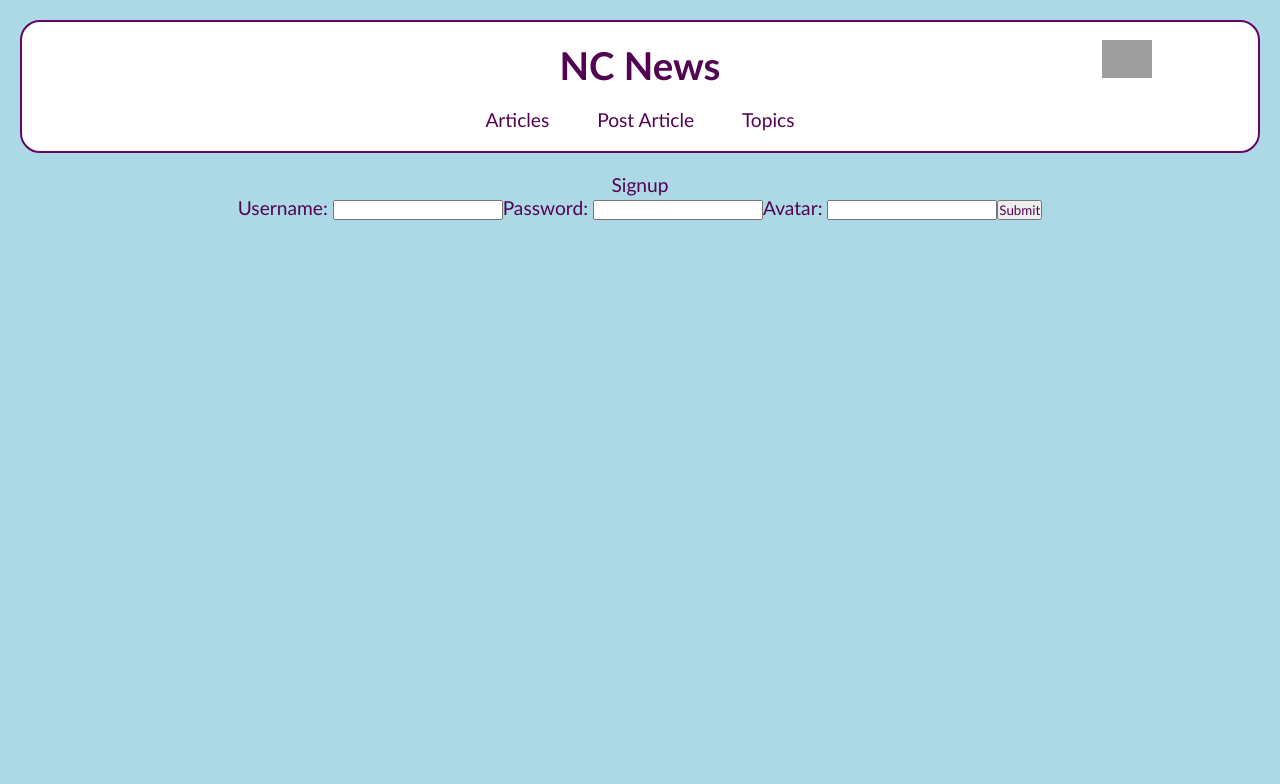
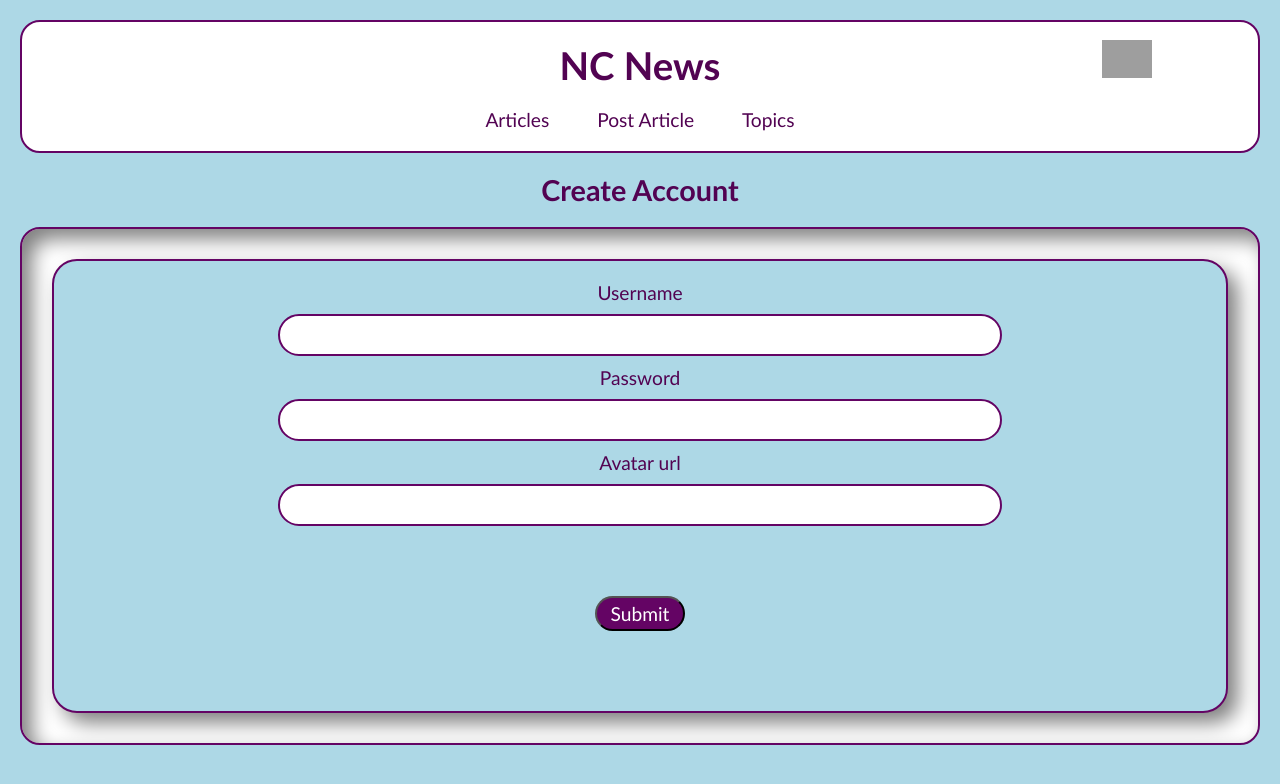
Before and after one commit to DeanTS96/api_frontend, a React (Vite) app: page /sign-up in a window 1280 px wide. Shown: the top 784 px of the page. Built offline with nearby package versions, Linux system fonts and the light colour scheme; grey boxes are pictures that could not be loaded.

Commit message:
styled posting comment

```diff
--- a/src/App.css
+++ b/src/App.css
@@ -244,6 +244,71 @@ h1 {
   font-size: 1.2em;
 }
 
+.page-title{
+  font-size: 1.5em;
+  font-weight: 900;
+}
+
+.post-comment-form{
+  padding: 20px;
+  margin-top: 60px
+}
+
+.post-comment-main-container{
+  display: flex;
+  margin-top: 20px;
+}
+
+.comment-img-container{
+  border: 2px solid rgb(100, 4, 100);
+  /*margin: 60px auto;
+  */
+  background-color: white;
+  border-radius: 50%;
+  height: 16vw;
+  width: 16vw;
+  max-width: 100px;
+  max-height: 100px;
+  display: flex;
+  align-items: center;
+}
+
+.comment-img{
+  width: 7.5vw;
+  height: auto;
+  max-width: 45px;
+  margin: 0 auto;
+}
+
+.inline-div{
+  display: inline-block;
+}
+
+.post-comment-label{
+  display: block;
+}
+
+.post-comment-body{
+  font-size: 0.8em;
+  margin-left: 20px;
+  height: 10vw;
+  max-height: 74px;
+  flex: 1;
+  border-radius: 30px;
+  padding: 15px;
+}
+
+.button-post-comment-submit{
+  font-size: 1em;
+  background-color: rgb(100, 4, 100);
+  color: white;
+  height: 35px;
+  width: 90px;
+  border-radius: 30px;
+  display: block;
+  margin: 20px auto;
+}
+
 @media only screen and (min-width: 560px) {
   .profile-picture{
     top: 40px
--- a/src/components/Article.jsx
+++ b/src/components/Article.jsx
@@ -44,7 +44,7 @@ function Article() {
         )
     } else {
         return (
-            <>
+            <div>
                 <p>{loadingArticles ? 'Loading...': ''}</p>
                 <div>
                     <h2>{article.title}</h2>
@@ -59,7 +59,7 @@ function Article() {
                     {user === article.author ? <DeleteArticle articleId={article.article_id}/> : ''}
                 </div>
                 <Comments articleId={articleId}/>
-            </>
+            </div>
         )
     }
 }
--- a/src/components/Comments.jsx
+++ b/src/components/Comments.jsx
@@ -50,7 +50,7 @@ function Comments({articleId}) {
             <>
                 <PostComment articleId={articleId} setIsCommentPosted={setIsCommentPosted}/>
                 {loadingComments ? 'Loading...' :
-                <ul>
+                <ul className="content">
                 {comments.map(comment => {
                     return (
                         <li key={`${comment.comment_id}`}>
--- a/src/components/PostComment.jsx
+++ b/src/components/PostComment.jsx
@@ -33,11 +33,17 @@ function PostComment({articleId, setIsCommentPosted}) {
         return (
             <>
                 {isPostingComment ? 'Loading...' :
-                <form onSubmit={handleSubmit}>
-                    <img src={user.avatar_url}/>
-                    <label htmlFor="add-comment">Add comment</label>
-                    <input id="add-comment" value={commentInput} onChange={(e) => {setCommentInput(e.target.value)}} name="add-comment"></input>
-                    <button type="submit" placeholder="add comment">submit</button>
+                <form className="post-comment-form" onSubmit={handleSubmit}>
+                    <label className="post-comment-label" htmlFor="add-comment">Add comment</label>
+                    <div className="post-comment-main-container" >
+                        <div className="inline-div">
+                            <div className="comment-img-container">
+                                <img className="comment-img" src={user.avatar_url}/>
+                            </div>
+                        </div>
+                        <textarea className="post-comment-body" id="add-comment" value={commentInput} onChange={(e) => {setCommentInput(e.target.value)}} name="add-comment" required></textarea>
+                    </div>
+                    <button className="button-post-comment-submit" type="submit" placeholder="add comment">submit</button>
                 </form>
                 }
                 <h2>{postCommentError.head}</h2>
--- a/src/components/SignIn.jsx
+++ b/src/components/SignIn.jsx
@@ -40,9 +40,9 @@ function SignIn() {
                 <div className="content">
                     <form className="content-item" onSubmit={(e)=>{handleSubmit(e)}}>
                         <label className="form-label" htmlFor="username">Username </label>
-                        <input className="form-item" id="username" name="username" value={username} onChange={(e)=>{setUsername(e.target.value)}}/>
+                        <input className="form-item" id="username" name="username" value={username} onChange={(e)=>{setUsername(e.target.value)}} required/>
                         <label className="form-label" htmlFor="password">Password </label>
-                        <input className="form-item" id="password" name="password" value={password} onChange={(e)=>{setPassword(e.target.value)}}/>
+                        <input className="form-item" id="password" name="password" value={password} onChange={(e)=>{setPassword(e.target.value)}} required/>
                         <button className="button-submit" type="submit">Sign In</button>
                     </form>
                     <h2>{signInError.head}</h2>
--- a/src/components/SignUp.jsx
+++ b/src/components/SignUp.jsx
@@ -15,16 +15,18 @@ function SignUp() {
     return (
         <>
             {isLoading ? 'Loading...' : ''}
-            <p>Signup</p>
-            <form>
-                <label htmlFor="username">Username: </label>
-                <input id="username" name="username" value={username} onChange={(e)=>{setUsername(e.target.value)}}/>
-                <label htmlFor="password">Password: </label>
-                <input id="password" name="password" value={password} onChange={(e)=>{setPassword(e.target.value)}}/>
-                <label htmlFor="avatar-url">Avatar: </label>
-                <input id="avatar-url" name="avatar-rul" value={avatarURL} onChange={(e)=>{setAvatarURL(e.target.value)}}/>
-                <button type="submit" onSubmit={(e)=>{handleSubmit(e)}}>Submit</button>
-            </form>
+            <p className="page-title">Create Account</p>
+            <div className="content">
+                <form className="content-item">
+                    <label className="form-label" htmlFor="username">Username </label>
+                    <input className="form-item" id="username" name="username" value={username} onChange={(e)=>{setUsername(e.target.value)}} required/>
+                    <label className="form-label" htmlFor="password">Password </label>
+                    <input className="form-item" id="password" name="password" value={password} onChange={(e)=>{setPassword(e.target.value)}} required/>
+                    <label className="form-label" htmlFor="avatar-url">Avatar url </label>
+                    <input className="form-item" id="avatar-url" name="avatar-rul" value={avatarURL} onChange={(e)=>{setAvatarURL(e.target.value)}}/>
+                    <button className="button-submit" type="submit" onSubmit={(e)=>{handleSubmit(e)}}>Submit</button>
+                </form>
+            </div>
         </>
     )
 }
```
